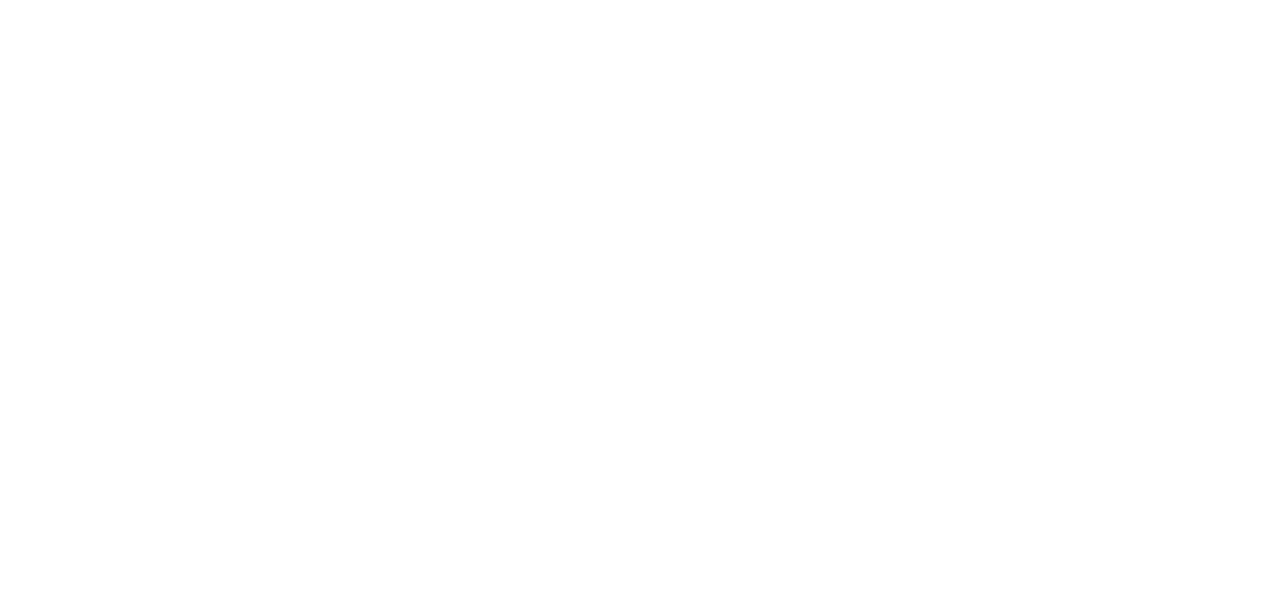
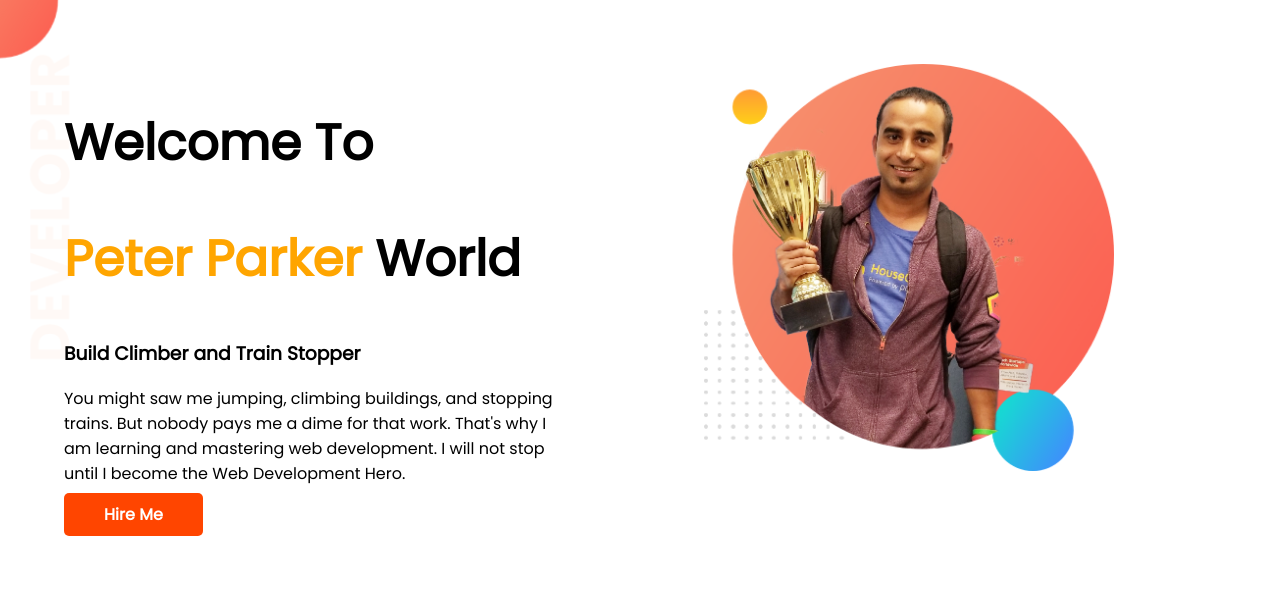
Before and after one commit to fahimdev2023/developer_portfolio, a plain HTML site: page index.html in a window 1280 px wide. Drawn offline with Linux system fonts and the light colour scheme.

Commit message:
top banner

```diff
--- a/index.html
+++ b/index.html
@@ -4,11 +4,35 @@
 <head>
     <meta charset="UTF-8">
     <meta name="viewport" content="width=device-width, initial-scale=1.0">
+    <link rel="preconnect" href="https://fonts.googleapis.com">
+    <link rel="preconnect" href="https://fonts.gstatic.com" crossorigin>
+    <link href="https://fonts.googleapis.com/css2?family=Poppins&display=swap" rel="stylesheet">
     <title>Developer Portfolio</title>
+    <link rel="stylesheet" href="style.css">
 </head>
 
 <body>
 
+    <section class="top-banner">
+
+        <div class="half-width">
+            <h1>Welcome To</h1>
+            <h1> <span class="orange-color">Peter Parker</span> World</h1>
+            <h3>Build Climber and Train Stopper</h3>
+            <p>You might saw me jumping, climbing buildings, and stopping trains. But nobody pays me a dime for that
+                work.
+                That's why I am learning and mastering web development. I will not stop until I become the Web
+                Development
+                Hero.
+            </p>
+            <a class="hire-button" target="_blank" href="https://bd.linkedin.com/company/programminghero">Hire Me</a>
+        </div>
+        <div class="half-width">
+            <img src="images/jhankar.png" alt="" srcset="">
+        </div>
+
+    </section>
+
 </body>
 
 </html>
--- a/style.css
+++ b/style.css
@@ -0,0 +1,39 @@
+body {
+    font-family: 'Poppins', sans-serif;
+    margin: 0%;
+}
+
+h1 {
+    font-size: 50px;
+}
+
+.orange-color {
+    color: orange;
+}
+
+section {
+    display: flex;
+}
+
+.half-width {
+    width: 50%;
+    padding: 5%;
+}
+
+.half-width img {
+    width: 80%;
+}
+
+.hire-button {
+    text-decoration: none;
+    color: white;
+    font-weight: 800;
+    background-color: orangered;
+    padding: 10px 40px;
+    border-radius: 5px;
+}
+
+.top-banner {
+    background-image: url(images/top-banner.png);
+    background-repeat: no-repeat;
+}
```
